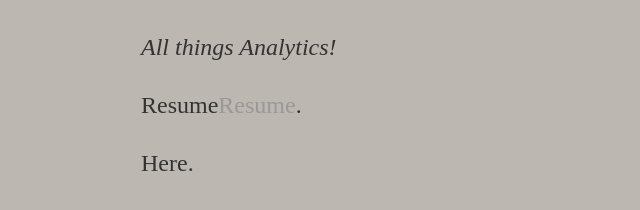
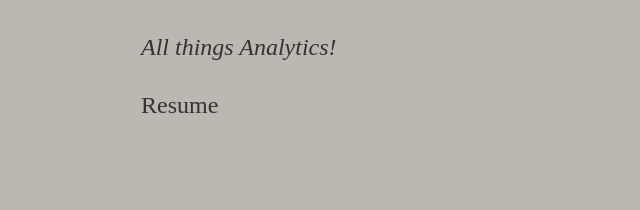
Before and after one commit to SriyaMusunuru/SriyaMusunuru.github.io, a Jekyll site: the page built from index.html, in a window 1280 px wide and 900 px high. Shown: the part 166-376 px from the top of the window, without its empty margins (51-691 px from the left). Built offline with Jekyll 4.4.1, drawn with Linux system fonts in a browser that asks for light colours.

Commit message:
Update default.html

```diff
--- a/_layouts/default.html
+++ b/_layouts/default.html
@@ -16,8 +16,7 @@
 			<div class="container">
 
 			{{ content }}
-			<p>Resume<a href="Sriya_Musunuru_Resume.pdf">Resume</a>.</p>
-				<p>Here.</p>
+			<p>Resume</p>
 			<object data="Sriya_Musunuru_Resume.pdf" height="3000px" width="100%"></object>
 
 			</div><!-- /.container -->
```
